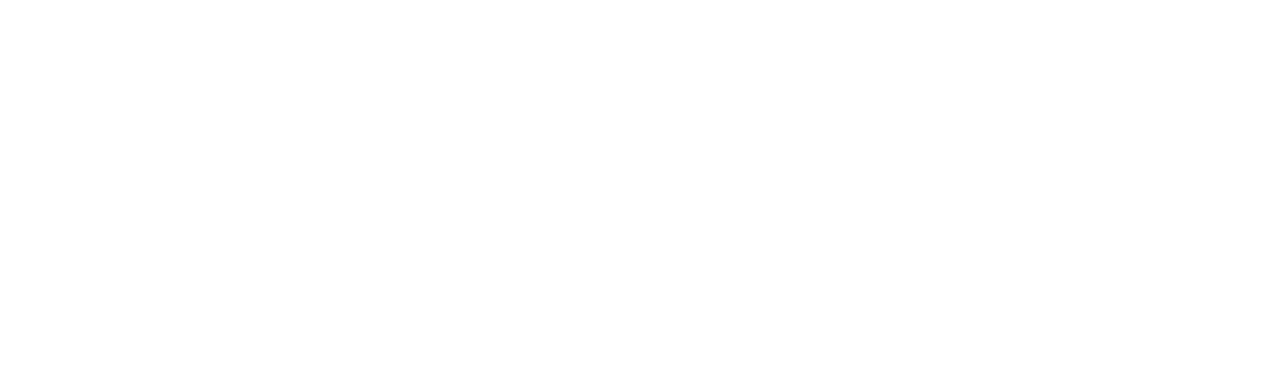
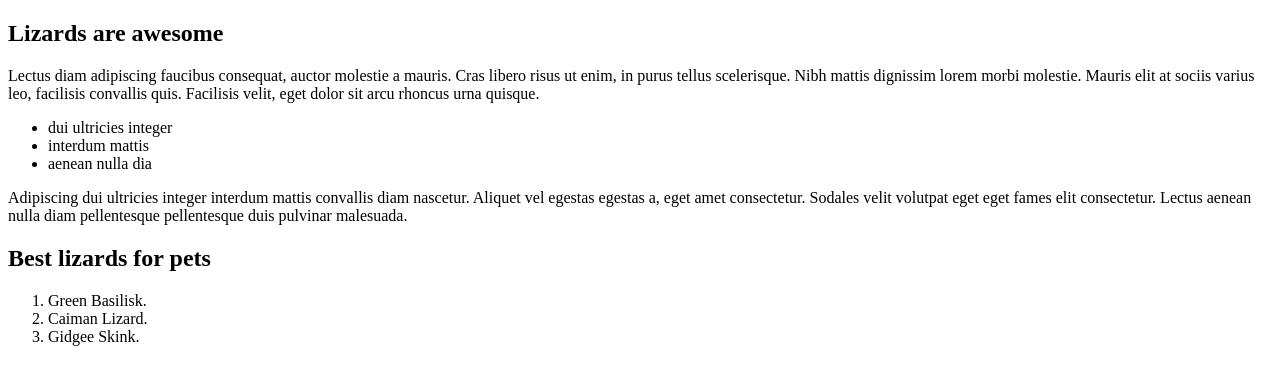
Before and after one commit to deb-pradhan/scrimba-css-challenges, a plain HTML site: page index.html in a window 1280 px wide. Drawn offline with Linux system fonts and the light colour scheme.

Commit message:
modified index with lists

```diff
--- a/index.html
+++ b/index.html
@@ -7,6 +7,32 @@
     <title>Document</title>
 </head>
 <body>
+    <main>
+        <section class="main-content">
 
+            <h2>Lizards are awesome</h2>
+            <p>Lectus diam adipiscing faucibus consequat, auctor molestie a mauris. Cras libero risus ut enim, in purus tellus scelerisque. Nibh mattis dignissim lorem morbi molestie. Mauris elit at sociis varius leo, facilisis convallis quis. Facilisis velit, eget dolor sit arcu rhoncus urna quisque.</p>
+
+            <!-- insert the unordered list here -->
+            <ul>
+                <li>dui ultricies integer</li>
+                <li>interdum mattis</li>
+                <li>aenean nulla dia</li>
+            </ul>
+
+            <p>Adipiscing dui ultricies integer interdum mattis convallis diam nascetur. Aliquet vel egestas egestas a, eget amet consectetur. Sodales velit volutpat eget eget fames elit consectetur. Lectus aenean nulla diam pellentesque pellentesque duis pulvinar malesuada. </p>
+        </section>
+
+        <aside class="sidebar">
+            <h2>Best lizards for pets</h2>
+            <!-- insert the ordered list here -->
+            <ol>
+                <li>Green Basilisk.</li>
+                <li>Caiman Lizard.</li>
+                <li>Gidgee Skink.</li>
+
+            </ol>
+        </aside>
+    </main>
 </body>
 </html>
```
